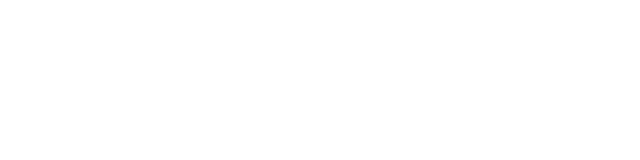
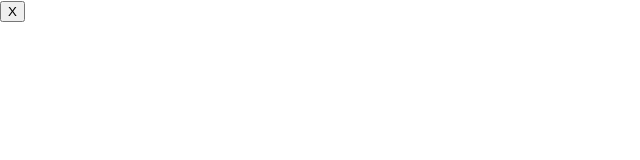
Before and after one commit to abdoulkarim22/Tic-Toc-Toe-App, a React (Create React App) app in the folder mon-app/: page / in a window 1280 px wide. Shown: the top 160 px of the page, without its empty margins (0-640 px from the left). Built offline with nearby package versions, Linux system fonts and the light colour scheme.

Commit message:
add button X

```diff
--- a/mon-app/src/App.js
+++ b/mon-app/src/App.js
@@ -1,12 +1,7 @@
-import logo from './logo.svg';
 import './App.css';
 
-function App() {
-  return (
-    <div className="App">
+export default function Square() {
 
-    </div>
-  );
+  return <button className="square">X</button>
+
 }
-
-export default App;
```
